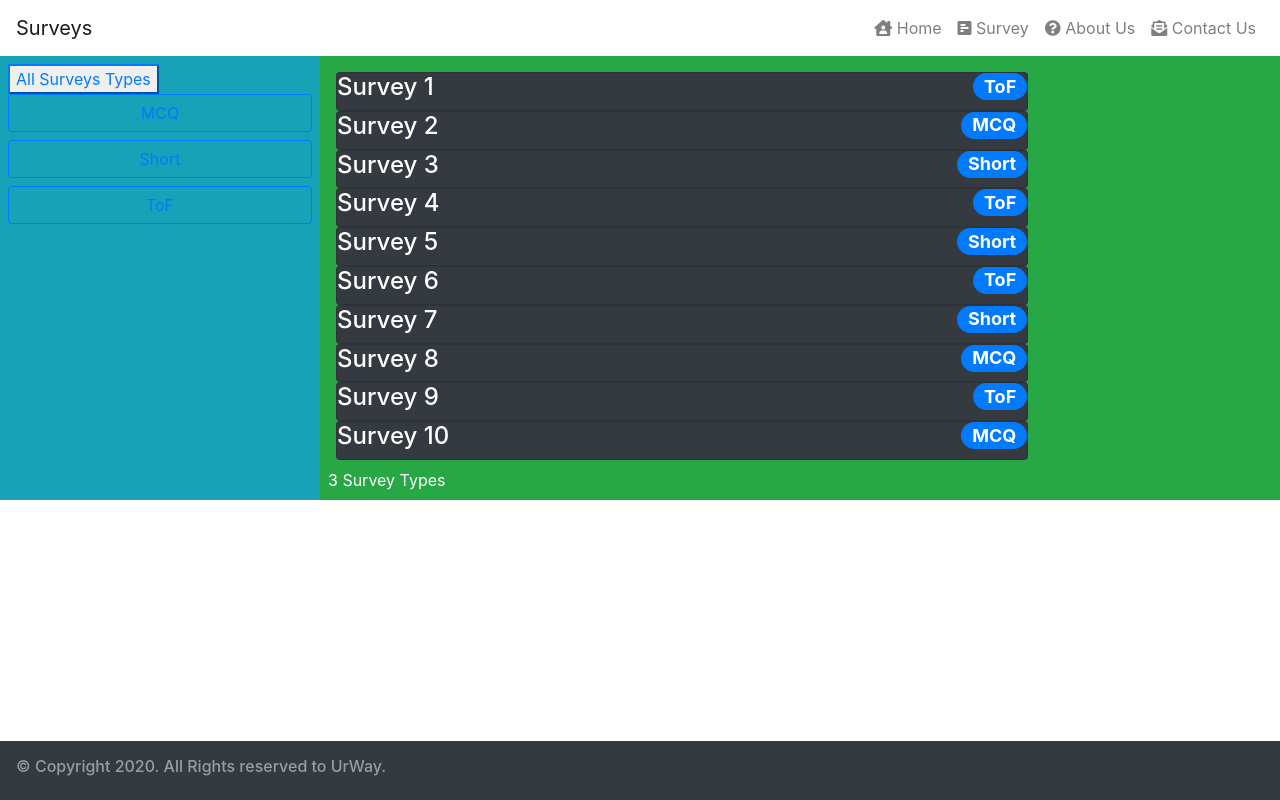
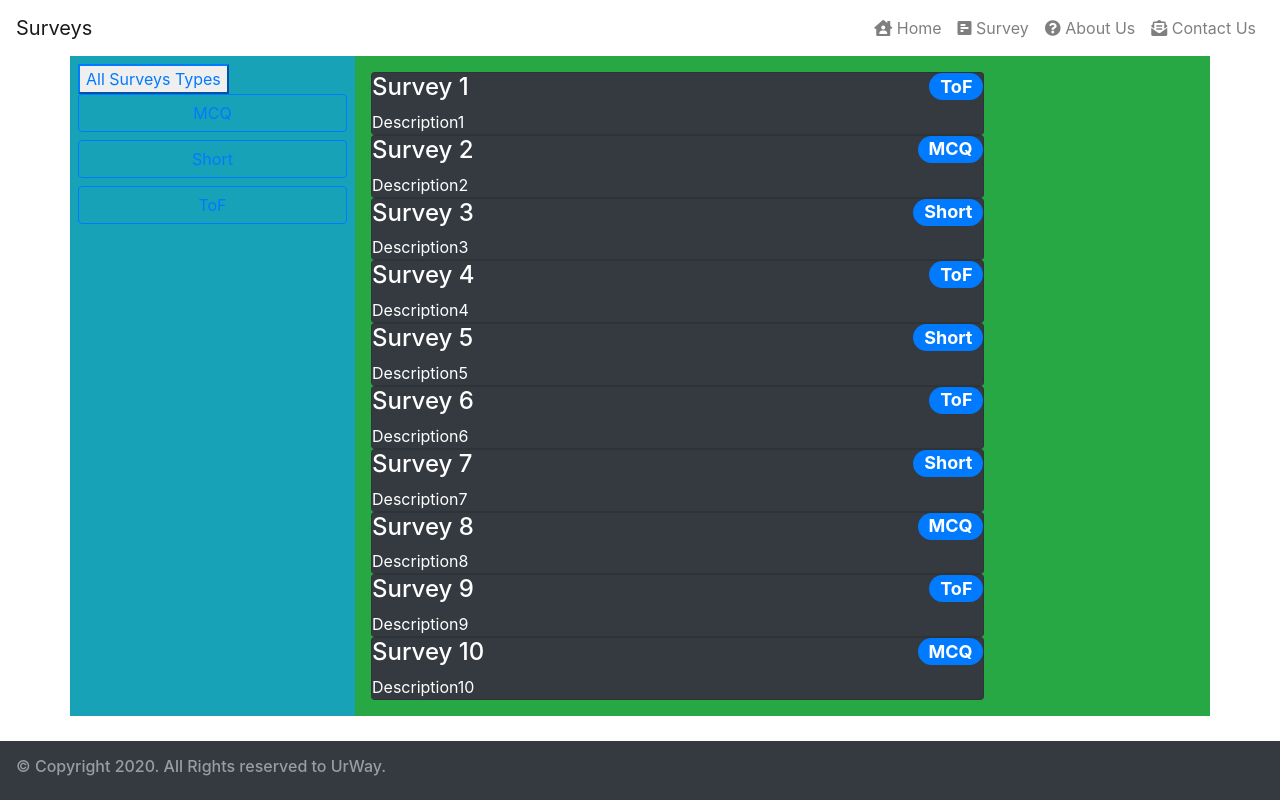
Before and after one commit to Comp229Urway/UrWay, an Angular app in the folder client/: page /survey-list in a window 1280 px wide. Built offline with nearby package versions, Linux system fonts and the light colour scheme.

Commit message:
Working the surveys

```diff
--- a/client/src/app/surveys-list/surveys-list.component.html
+++ b/client/src/app/surveys-list/surveys-list.component.html
@@ -1,4 +1,4 @@
-<div class="container-fluid">
+<div class="container">
   <div class="row text-white">
 
     <!-- Survey Types -->
@@ -13,6 +13,7 @@
       </button>
     </div>
 
+    <!-- Surveys -->
 
     <div class="col-9 bg-success p-2 text-white">
 
@@ -20,20 +21,17 @@
         <div *ngFor='let survey of surveys' class="card m-1p-1 bg-dark">
           <h4>
             {{ survey.surveyTitle }}
+
             <span class="badge badge-pill badge-primary float-right">
               {{ survey.questionType}}
-
             </span>
           </h4>
+
           <div class="card-text bg-dark p1">
-        {{ surveys.description}}
-      </div>
-
-  </div>
-
-</div>
-
-      {{ surveyTypes.length }} Survey Types
+            {{ survey.description}}
           </div>
         </div>
       </div>
+    </div>
+  </div>
+</div>
```
Lines whose indentation alone changed are shown as unchanged.
